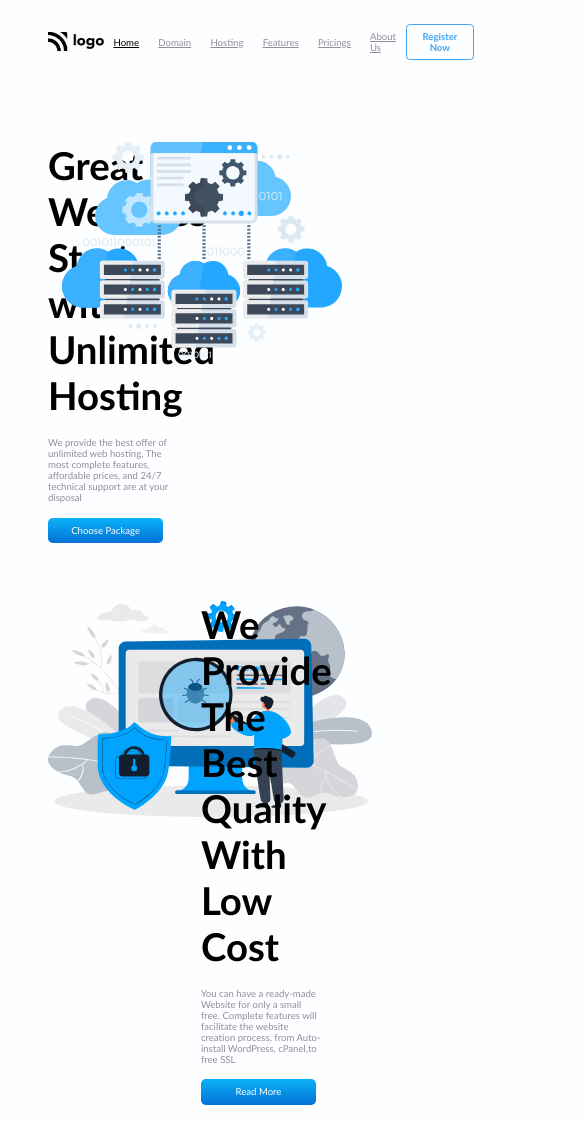
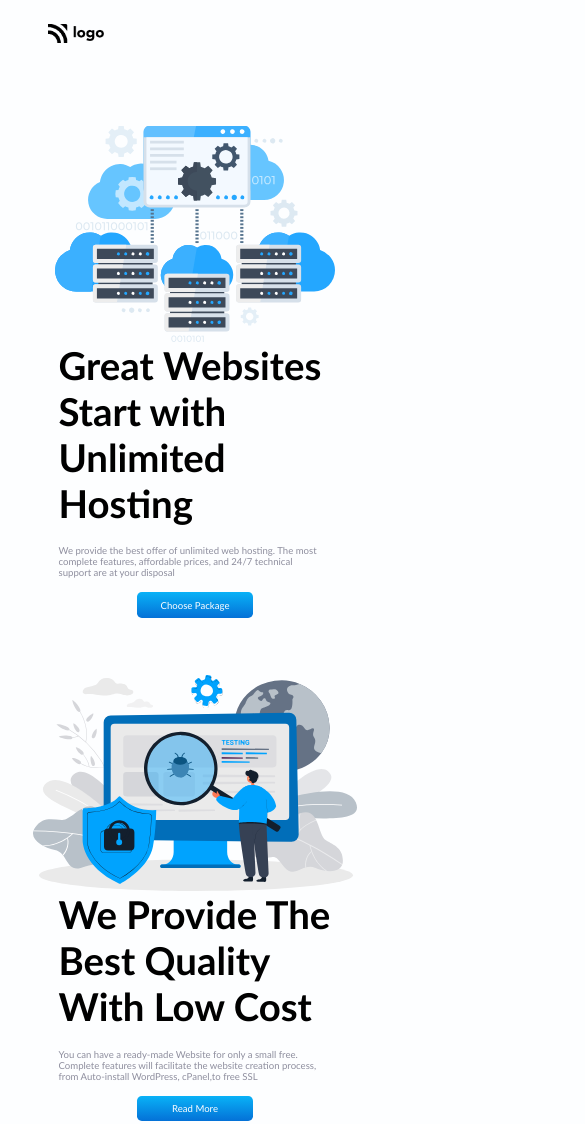
Before and after one commit to yashsaini7060/hostingwebsite-live-class-project-11, a plain HTML site: page index.html in a window 390 px wide. Shown: the top 1124 px of the page, 585 px wide, since content can reach past the window. Drawn offline with Linux system fonts and the light colour scheme.

Commit message:
top section is responsive now

```diff
--- a/css/styles.css
+++ b/css/styles.css
@@ -13,6 +13,11 @@ html{
     /* background-color: #000; */
 }
 
+/* body{
+    display: flex;
+    flex-direction: column;
+    align-items: center;
+} */
 
 /* NAVBAR BEGINS */
 
@@ -79,8 +84,6 @@ nav{
 .section{
     display: flex;
     margin: 12rem 10rem;
-    /* padding: 12rem 10rem; */
-    /* height: 45rem; */
     justify-content: space-between;
 }
 .content-left{
@@ -175,6 +178,7 @@ nav{
 
 .card{
     width: 26%;
+    /* flex: 50%; */
     background-color: #ffffff;
     padding: 3rem 3rem;
     border-radius: 2rem;
@@ -505,3 +509,40 @@ nav{
     }
 
   }
+
+  @media screen and (max-width:700px) {
+    .list{
+        display: none;
+    }
+
+    .section{
+        flex-direction: column;
+        margin: 12rem auto;
+    }
+
+    .rev{
+        flex-direction: column-reverse;
+    }
+
+
+    .content-left, .content-right{
+        width: 100%;
+        align-items: center;
+    }
+
+    .content-right{
+        display: flex;
+        justify-content: center;
+
+    }
+
+    .content {
+     width: 100%;
+    }
+    .section{
+        width: 70%;
+    }
+
+
+
+  }
--- a/index.html
+++ b/index.html
@@ -34,7 +34,7 @@
 
     <!-- SECTIONS BEGINS -->
 
-    <div class="section">
+    <div class="section rev">
       <div class="content-left">
         <div class="content">
           <h1 class="heading">Great Websites Start with Unlimited Hosting</h1>
@@ -92,7 +92,7 @@
     <!-- SECTION ENDS -->
 
     <!-- SERVICES BEGINS -->
-    <div class="services">
+    <div class="services rev">
       <div class="services-content">
         <div class="services-left">
           <h2>
@@ -169,7 +169,7 @@
       </div>
     </div>
 
-    <div class="pricing">
+    <!-- <div class="pricing">
       <h2 class="pricing-heading">Flexible & Transparant Pricing</h2>
       <div class="pricing-cards">
         <div class="price-card">
@@ -235,7 +235,7 @@
           </div>
         </div>
       </div>
-    </div>
+    </div> -->
 
     <div class="reviews">
       <h1>Our Customer Love Us</h1>
```
Also changed, not shown: a.html (deleted, +0 -32 lines).
